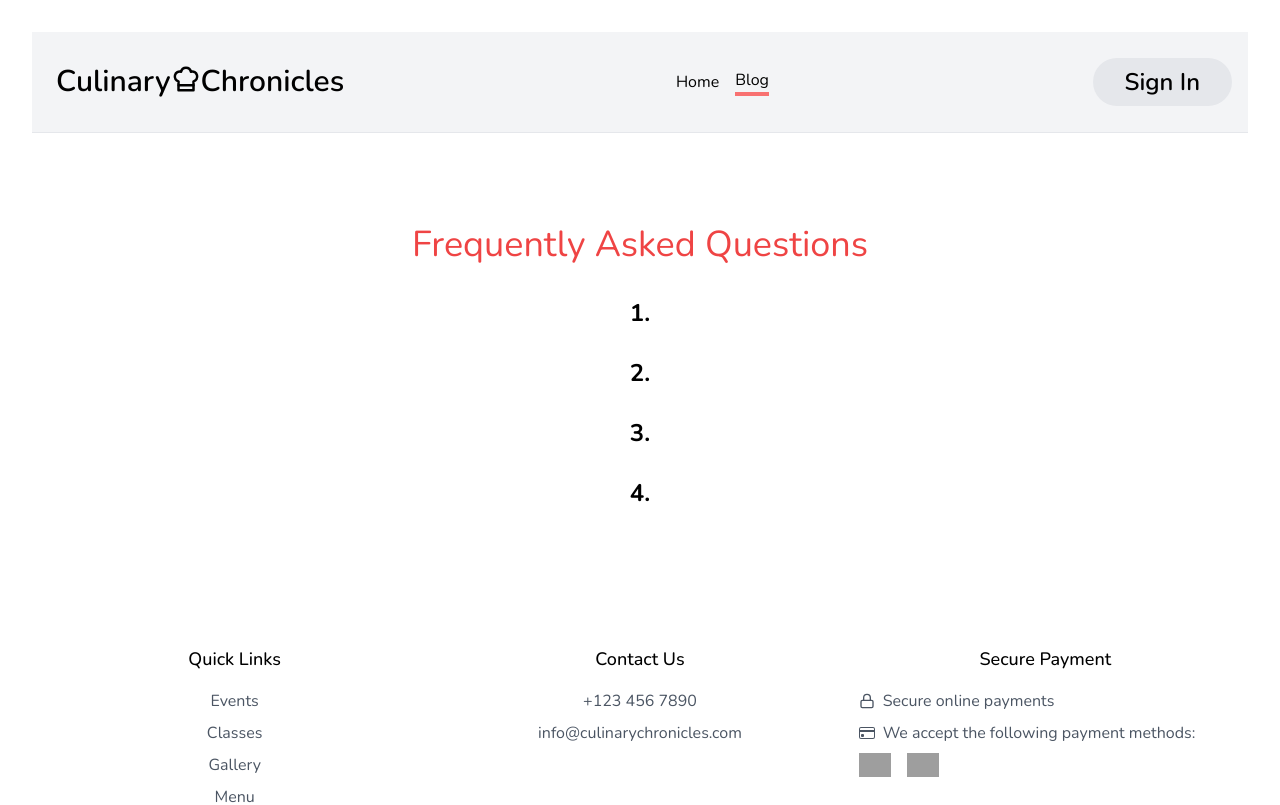
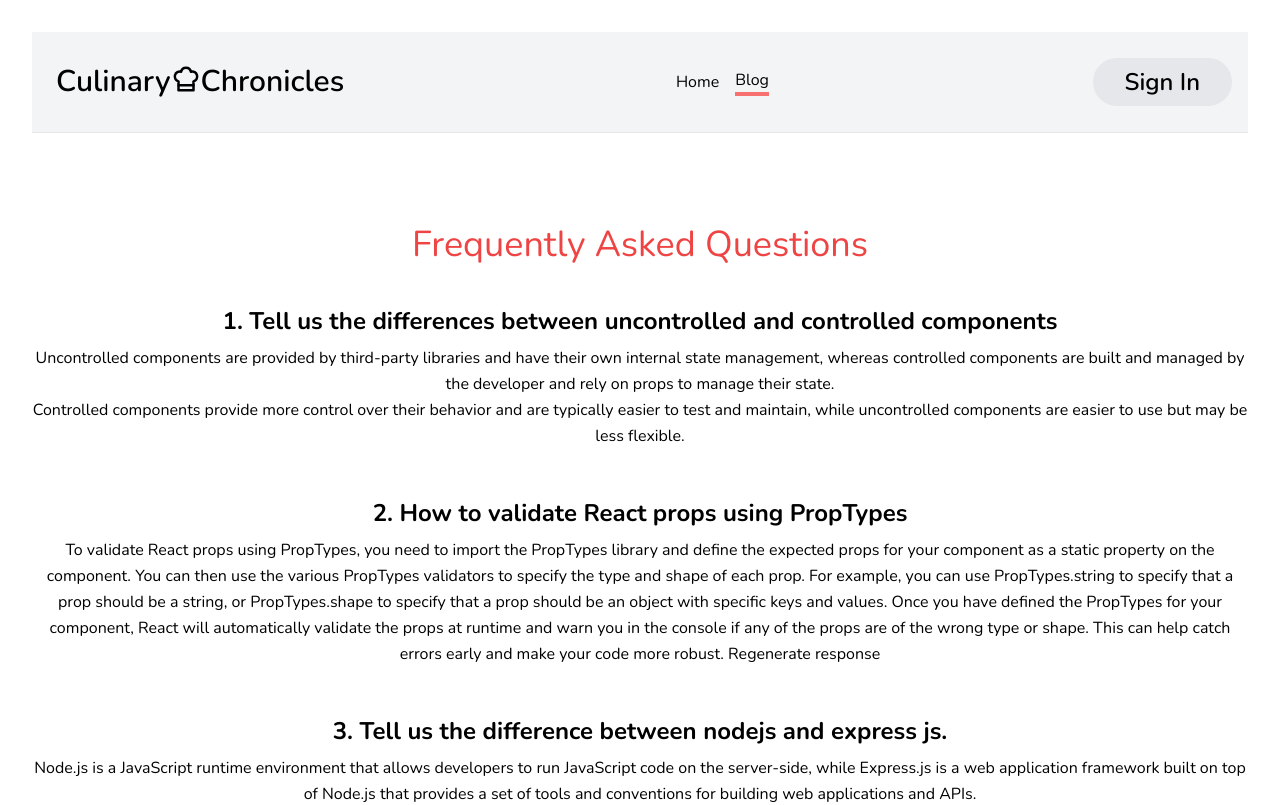
Before and after one commit to furqanRupom/culinary-chronicles, a React (Vite) app: page /blog in a window 1280 px wide. Shown: the top 805 px of the page. Built offline with nearby package versions, Linux system fonts and the light colour scheme; no server answers; grey boxes are pictures that could not be loaded; a web font is replaced by a local one.

Commit message:
added Frequently asked questions on blog pages

```diff
--- a/src/pages/Blog/Blog.jsx
+++ b/src/pages/Blog/Blog.jsx
@@ -1,4 +1,4 @@
-import React from 'react';
+import React from "react";
 
 const Blog = () => {
   return (
@@ -6,45 +6,47 @@ const Blog = () => {
       <h1 className="text-center py-3 text-red-500 text-4xl">
         Frequently Asked Questions
       </h1>
-                <div className="pt-3">
-
+      <div className="py-5">
         <h1 className="text-2xl font-bold py-2">
-                        1.
+          1. Tell us the differences between uncontrolled and controlled
+          components
         </h1>
 
-                    <p className='leading-relaxed text-md'>
-
+        <p className="leading-relaxed text-md">
+          Uncontrolled components are provided by third-party libraries and have
+          their own internal state management, whereas controlled components are
+          built and managed by the developer and rely on props to manage their
+          state.
+          <br /> Controlled components provide more control over their behavior
+          and are typically easier to test and maintain, while uncontrolled
+          components are easier to use but may be less flexible.
         </p>
       </div>
-                <div className="pt-3">
+      <div className="py-5">
+        <h1 className="text-2xl font-bold py-2">2. How to validate React props using PropTypes</h1>
 
-                    <h1 className="text-2xl font-bold py-2">
-                        2.
-                    </h1>
-
-                    <p className='leading-relaxed text-md'>
-
+        <p className="leading-relaxed text-md">
+          To validate React props using PropTypes, you need to import the
+          PropTypes library and define the expected props for your component as
+          a static property on the component. You can then use the various
+          PropTypes validators to specify the type and shape of each prop. For
+          example, you can use PropTypes.string to specify that a prop should be
+          a string, or PropTypes.shape to specify that a prop should be an
+          object with specific keys and values. Once you have defined the
+          PropTypes for your component, React will automatically validate the
+          props at runtime and warn you in the console if any of the props are
+          of the wrong type or shape. This can help catch errors early and make
+          your code more robust. Regenerate response
         </p>
       </div>
-                <div className="pt-3">
+      <div className="py-5">
+        <h1 className="text-2xl font-bold py-2">3. Tell us the difference between nodejs and express js.</h1>
+        <p className="leading-relaxed text-md">Node.js is a JavaScript runtime environment that allows developers to run JavaScript code on the server-side, while Express.js is a web application framework built on top of Node.js that provides a set of tools and conventions for building web applications and APIs.</p>
+      </div>
+      <div className="py-5">
+        <h1 className="text-2xl font-bold py-2">4.What is a custom hook, and why will you create a custom hook?</h1>
 
-                    <h1 className="text-2xl font-bold py-2">
-                        3.
-                    </h1>
-                    <p className='leading-relaxed text-md'>
-
-                    </p>
-
-                </div>
-                <div className="pt-3">
-
-                    <h1 className="text-2xl font-bold py-2">
-                        4.
-                    </h1>
-
-                    <p className='leading-relaxed text-md'>
-
-                    </p>
+        <p className="leading-relaxed text-md"> A custom hook is a JavaScript function that allows us to reuse logic across multiple components. We create custom hooks to encapsulate and share logic that is used by multiple components in our application. If we find ourselves repeating the same code pattern in multiple components, we can extract that code into a custom hook and reuse it across our components. This makes our code more modular and easier to maintain, as we can update the logic in one place and have it propagate across all the components that use the custom hook.</p>
       </div>
     </div>
   );
```
Lines whose indentation alone changed are shown as unchanged.
